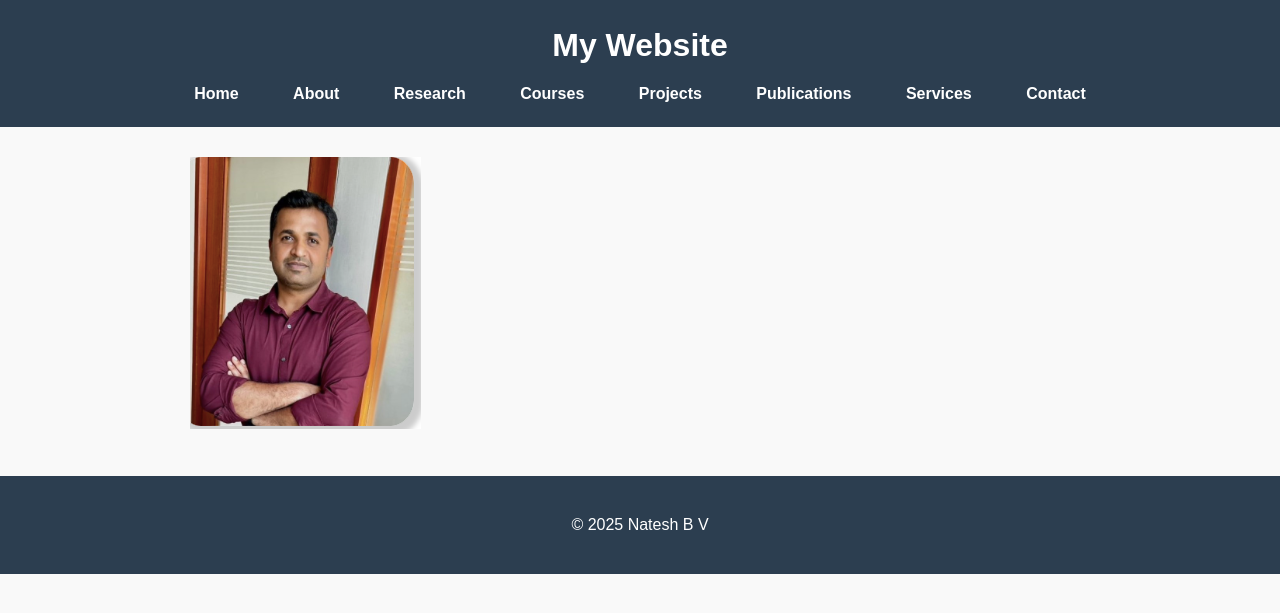
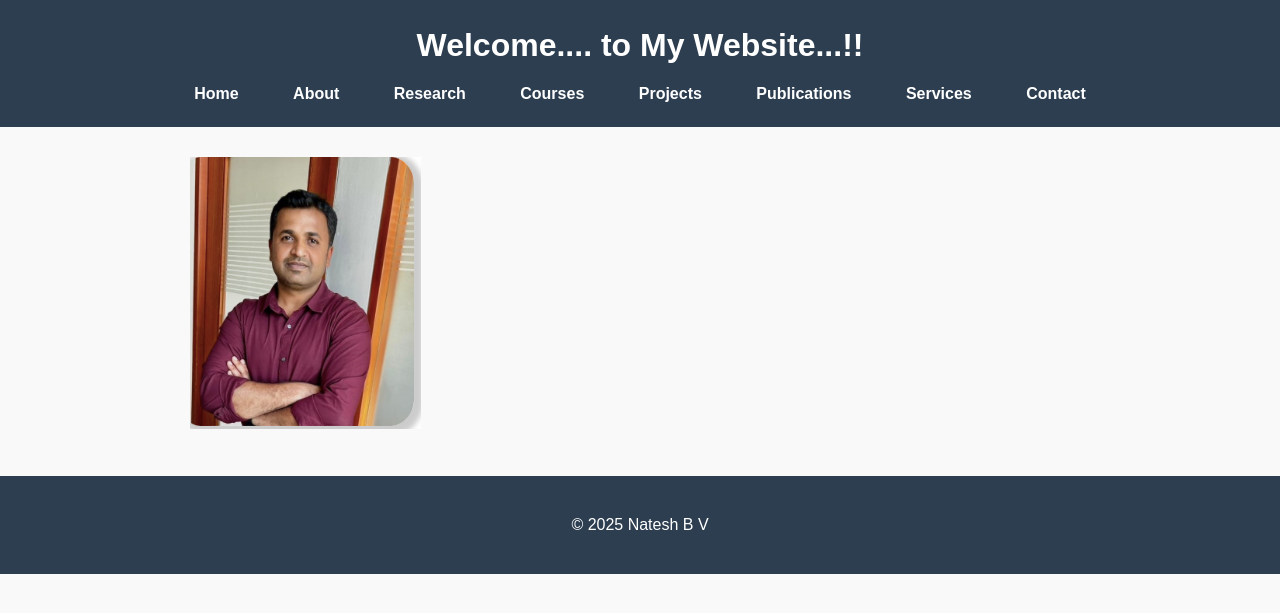
Before and after one commit to Nateshbv/Nateshbv.github.io, a Jekyll site: the page built from index.md, in a window 1280 px wide. Shown: the top 613 px of the page. Built offline with Jekyll 4.4.1, drawn with Linux system fonts in a browser that asks for light colours.

Commit message:
Update _config.yml

```diff
--- a/_config.yml
+++ b/_config.yml
@@ -1,4 +1,4 @@
-title: My Website
+title: Welcome.... to My Website...!!
 description: Personal website of Natesh B V
 theme: jekyll-theme-cayman
 
```
